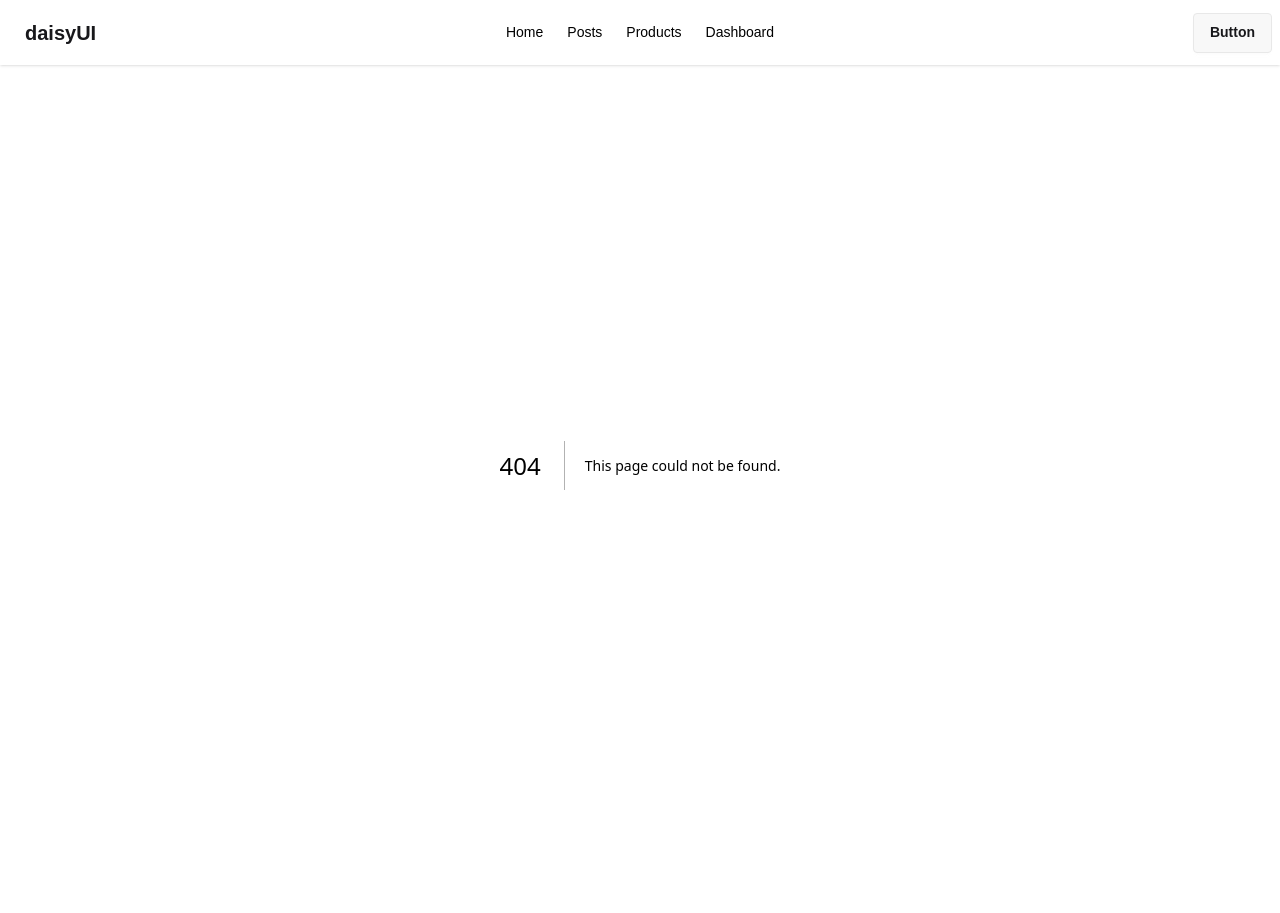
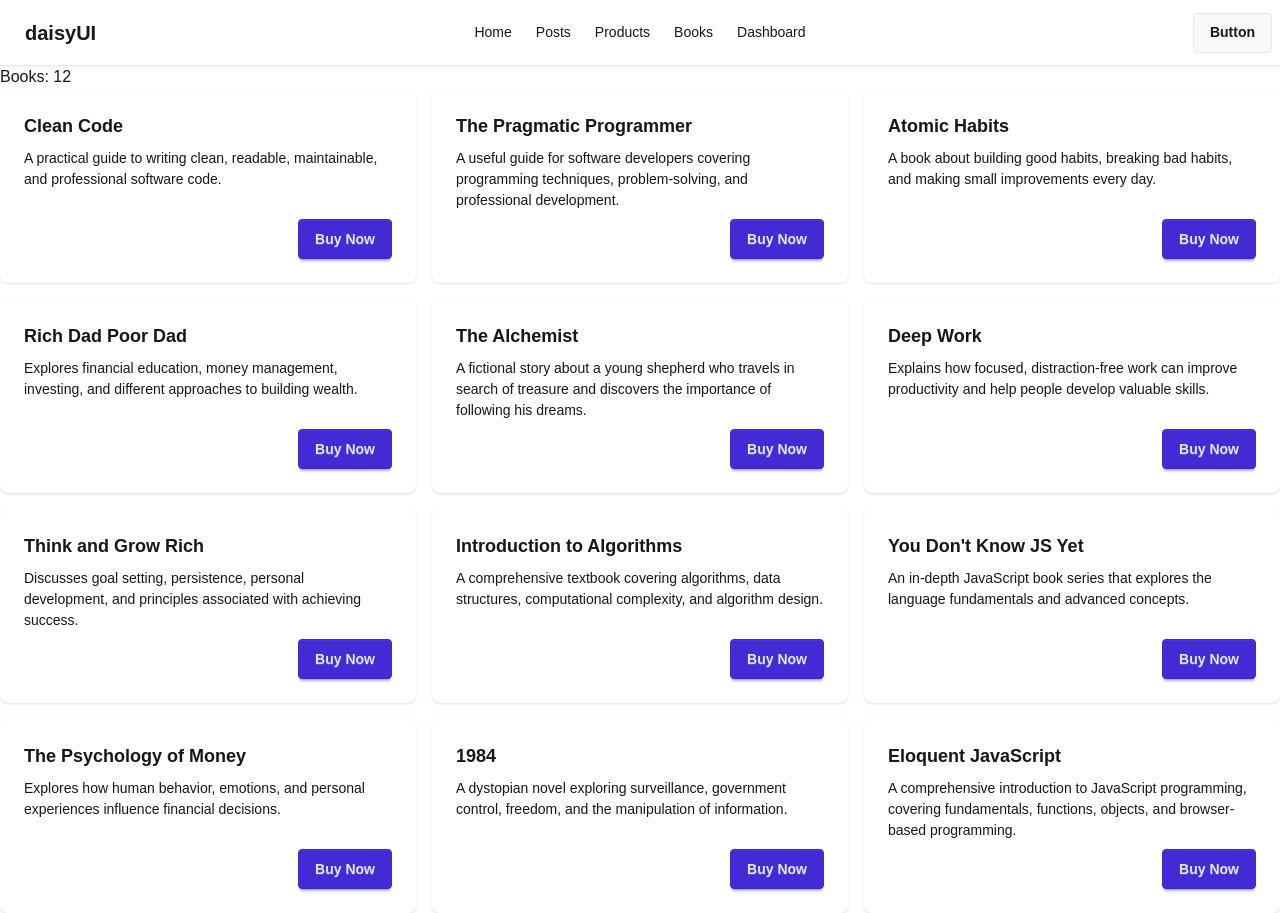
Before and after one commit to sagor14x-debug/nextjs-data-caching, a Next.js app: page /books in a window 1280 px wide. Before the commit this address had no page. Before the commit the page ends 865 px from the top, so only its background shows below. Built offline with nearby package versions, Linux system fonts and the light colour scheme; data requests are answered from the project's data file.

Commit message:
{cache: 'force-cache'}, {cache: 'no-store'} and {next: {revalidate: 50} }

```diff
--- a/db.json
+++ b/db.json
@@ -1,4 +1,3 @@
-
 {
   "products": [
     {
@@ -9,7 +8,7 @@
       "brand": "Apple",
       "stock": 15,
       "rating": 4.8,
-      "description": "The iPhone 16 features a powerful A18 chip, an advanced camera system, and a beautiful Super Retina XDR display."
+      "description": "The iPhone 18 features a powerful processor, an advanced camera system, and a beautiful Super Retina XDR display."
     },
     {
       "id": 2,
@@ -81,5 +80,127 @@
       "rating": 4.6,
       "description": "The Apple Watch Series 10 features a stylish design, health tracking tools, fitness features, and useful smart notifications."
     }
+  ],
+  "books": [
+    {
+      "id": 1,
+      "title": "Clean Code",
+      "author": "Robert C. Martin",
+      "category": "Programming",
+      "price": 35,
+      "rating": 4.8,
+      "stock": 20,
+      "description": "A practical guide to writing clean, readable, maintainable, and professional software code."
+    },
+    {
+      "id": 2,
+      "title": "The Pragmatic Programmer",
+      "author": "Andrew Hunt and David Thomas",
+      "category": "Programming",
+      "price": 40,
+      "rating": 4.9,
+      "stock": 15,
+      "description": "A useful guide for software developers covering programming techniques, problem-solving, and professional development."
+    },
+    {
+      "id": 3,
+      "title": "Atomic Habits",
+      "author": "James Clear",
+      "category": "Self-Help",
+      "price": 18,
+      "rating": 4.9,
+      "stock": 30,
+      "description": "A book about building good habits, breaking bad habits, and making small improvements every day."
+    },
+    {
+      "id": 4,
+      "title": "Rich Dad Poor Dad",
+      "author": "Robert T. Kiyosaki",
+      "category": "Finance",
+      "price": 16,
+      "rating": 4.6,
+      "stock": 25,
+      "description": "Explores financial education, money management, investing, and different approaches to building wealth."
+    },
+    {
+      "id": 5,
+      "title": "The Alchemist",
+      "author": "Paulo Coelho",
+      "category": "Fiction",
+      "price": 14,
+      "rating": 4.7,
+      "stock": 18,
+      "description": "A fictional story about a young shepherd who travels in search of treasure and discovers the importance of following his dreams."
+    },
+    {
+      "id": 6,
+      "title": "Deep Work",
+      "author": "Cal Newport",
+      "category": "Productivity",
+      "price": 22,
+      "rating": 4.8,
+      "stock": 22,
+      "description": "Explains how focused, distraction-free work can improve productivity and help people develop valuable skills."
+    },
+    {
+      "id": 7,
+      "title": "Think and Grow Rich",
+      "author": "Napoleon Hill",
+      "category": "Personal Development",
+      "price": 15,
+      "rating": 4.5,
+      "stock": 12,
+      "description": "Discusses goal setting, persistence, personal development, and principles associated with achieving success."
+    },
+    {
+      "id": 8,
+      "title": "Introduction to Algorithms",
+      "author": "Thomas H. Cormen",
+      "category": "Computer Science",
+      "price": 65,
+      "rating": 4.9,
+      "stock": 10,
+      "description": "A comprehensive textbook covering algorithms, data structures, computational complexity, and algorithm design."
+    },
+    {
+      "id": 9,
+      "title": "You Don't Know JS Yet",
+      "author": "Kyle Simpson",
+      "category": "Programming",
+      "price": 28,
+      "rating": 4.7,
+      "stock": 16,
+      "description": "An in-depth JavaScript book series that explores the language fundamentals and advanced concepts."
+    },
+    {
+      "id": 10,
+      "title": "The Psychology of Money",
+      "author": "Morgan Housel",
+      "category": "Finance",
+      "price": 20,
+      "rating": 4.8,
+      "stock": 28,
+      "description": "Explores how human behavior, emotions, and personal experiences influence financial decisions."
+    },
+    {
+      "id": 11,
+      "title": "1984",
+      "author": "George Orwell",
+      "category": "Science Fiction",
+      "price": 13,
+      "rating": 4.6,
+      "stock": 14,
+      "description": "A dystopian novel exploring surveillance, government control, freedom, and the manipulation of information."
+    },
+    {
+      "id": 12,
+      "title": "Eloquent JavaScript",
+      "author": "Marijn Haverbeke",
+      "category": "Programming",
+      "price": 30,
+      "rating": 4.8,
+      "stock": 19,
+      "description": "A comprehensive introduction to JavaScript programming, covering fundamentals, functions, objects, and browser-based programming."
+    }
   ]
 }
--- /dev/null
+++ b/src/app/books/page.jsx
@@ -0,0 +1,30 @@
+import React from 'react';
+import BookCard from '../components/BookCard';
+
+const getBooks = async () => {
+    const res = await fetch("http://localhost:5000/books",
+        {next: {revalidate: 50} }
+    );
+    if(!res.ok) {
+        throw new Error("Failed to fetch books");
+    }
+    return res.json();
+}
+
+const BookPage = async () => {
+
+    const books = await getBooks();
+
+    return (
+        <div>
+            <h2>Books: {books.length} </h2>
+            <div className='grid grid-cols-3 gap-4'>
+                {
+                    books.map(book => <BookCard key={book.id} book = {book}></BookCard> )
+                }
+            </div>
+        </div>
+    );
+};
+
+export default BookPage;
--- /dev/null
+++ b/src/app/components/BookCard.jsx
@@ -0,0 +1,18 @@
+import React from 'react';
+
+const BookCard = ({book}) => {
+    const {id, title, author, category, price, rating, stock, description} = book;
+    return (
+      <div className="card bg-base-100 shadow-sm">
+  <div className="card-body">
+    <h2 className="card-title">{title}</h2>
+    <p>{description}</p>
+    <div className="card-actions justify-end">
+      <button className="btn btn-primary">Buy Now</button>
+    </div>
+  </div>
+</div>
+    );
+};
+
+export default BookCard;
--- a/src/app/components/Navbar.jsx
+++ b/src/app/components/Navbar.jsx
@@ -12,6 +12,9 @@ const Navbar = () => {
       </li>
       <li>
         <Link href="/products">Products</Link>
+      </li>
+      <li>
+        <Link href="/books">Books</Link>
       </li>
       <li>
         <Link href="/dashboard">Dashboard</Link>
--- a/src/app/products/page.jsx
+++ b/src/app/products/page.jsx
@@ -1,8 +1,9 @@
-import React from 'react';
+import React, { cache } from 'react';
 import ProductCard from '../components/ProductCard';
 
 const getProducts = async () => {
-    const res = await fetch("http://localhost:5000/products");
+    // const res = await fetch("http://localhost:5000/products", {cache: 'force-cache'});
+    const res = await fetch("http://localhost:5000/products", {cache: 'no-store'});
     return res.json();
 }
 
```
